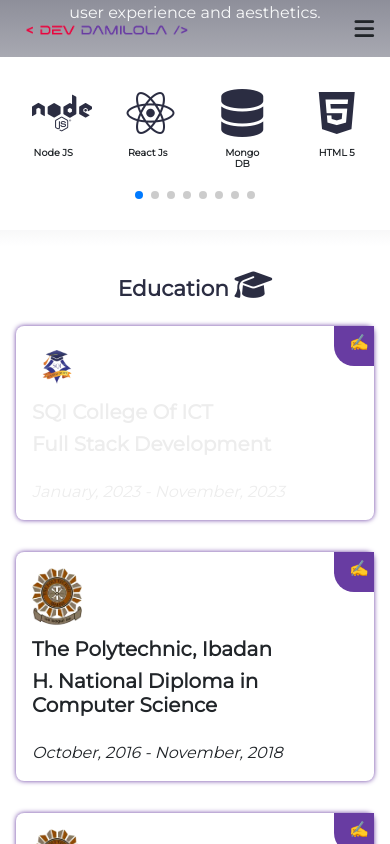
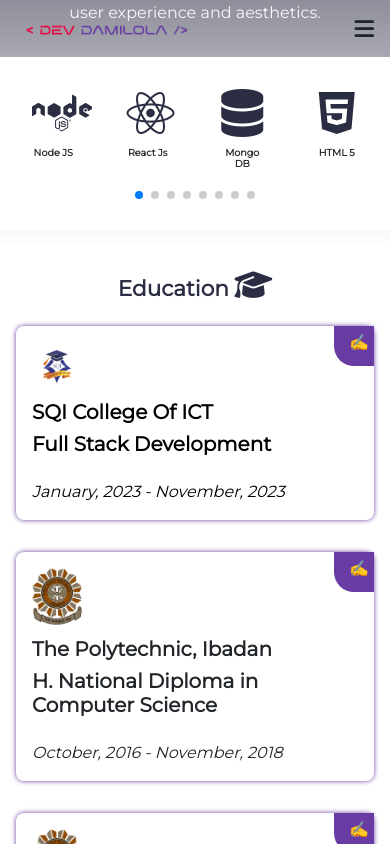
Before and after one commit to doiayokanmi/Dev-Damilola, a React (Vite) app: page / in a window 390 px wide. In both pictures the pointer is over the element 195 px from the left and 2643 px from the top of the page. Shown: the part 2221-3065 px from the top of the page. Built offline with nearby package versions, Linux system fonts and the light colour scheme.

Commit message:
nav link converted to array with mapping

```diff
--- a/src/phone.css
+++ b/src/phone.css
@@ -155,6 +155,10 @@
     border-bottom-left-radius: 50%;
   }
 
+  #eduCard:hover {
+    color: #000;
+  }
+
   #eduCard {
     width: 100%;
   }
```
